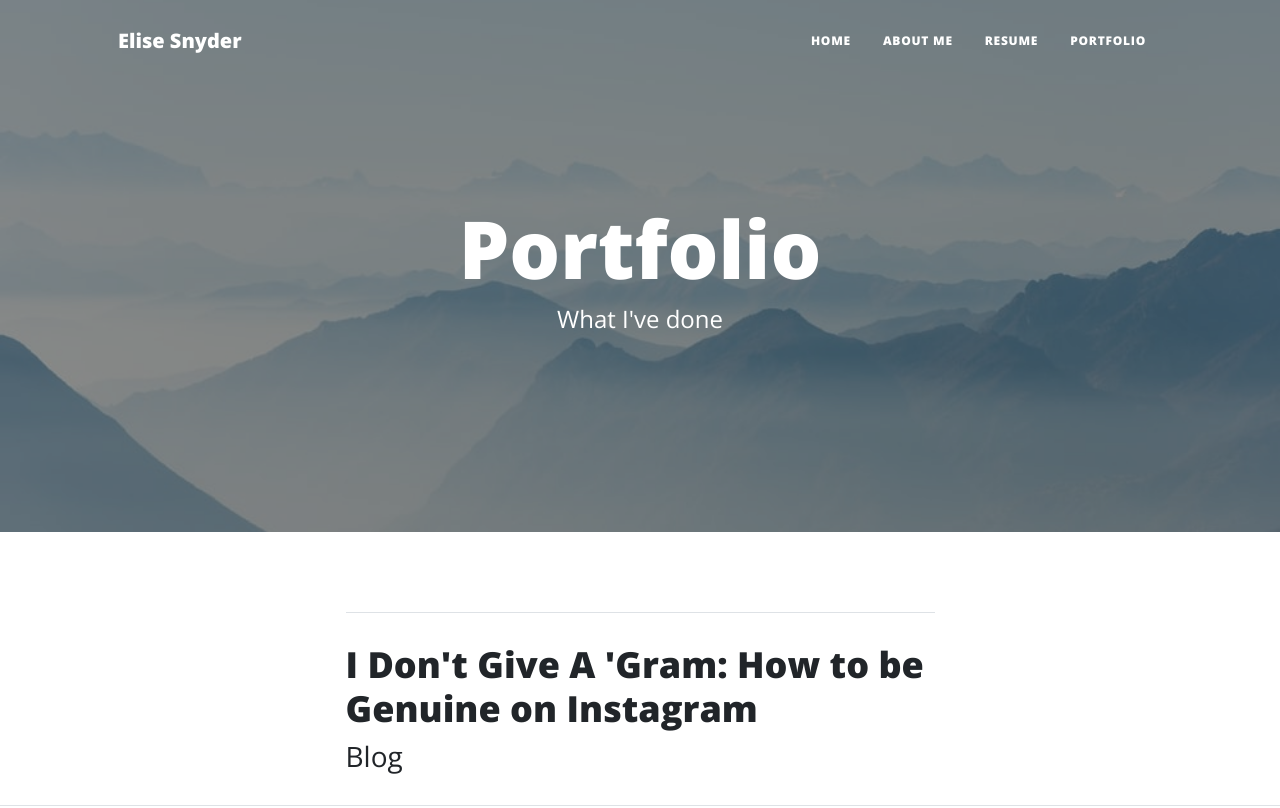
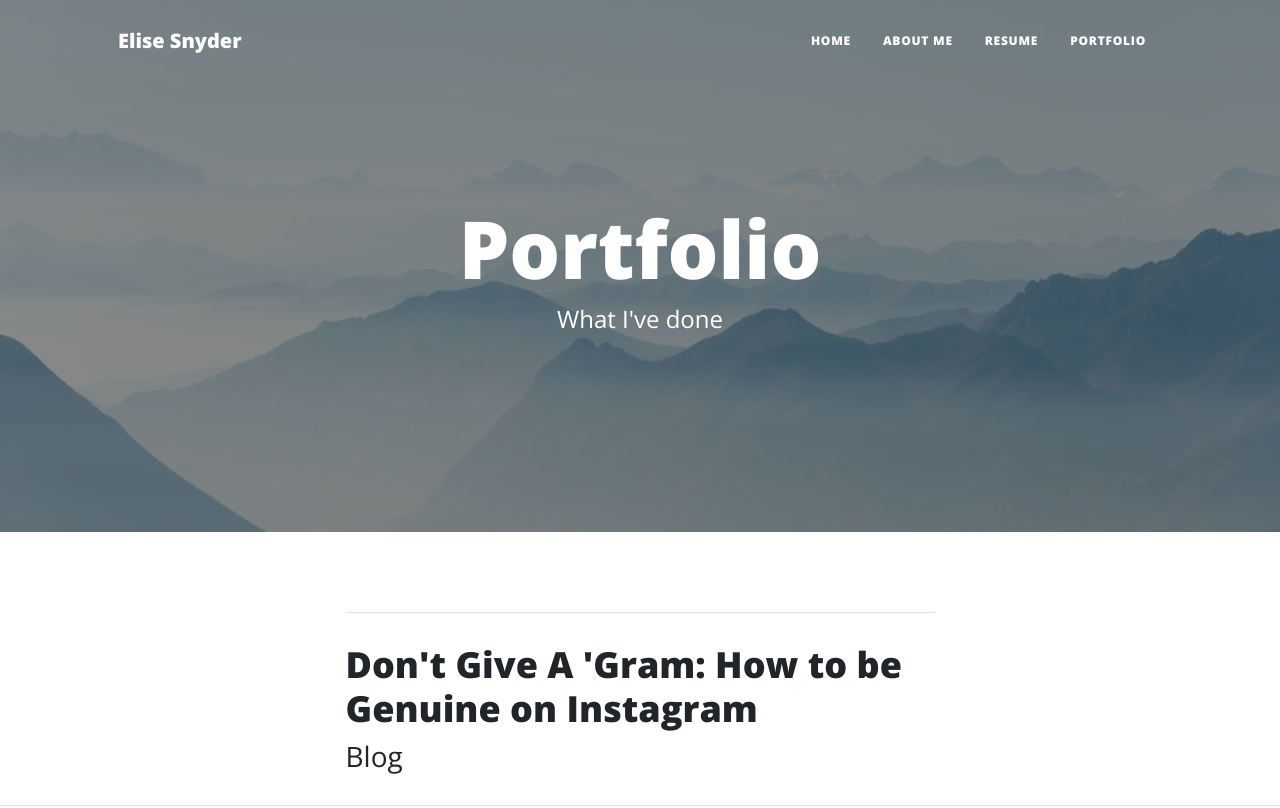
Before and after one commit to elisekatheryn/resume, a plain HTML site: page html/port.html in a window 1280 px wide. Shown: the top 808 px of the page. Drawn offline with nearby package versions, Linux system fonts and the light colour scheme; files whose address does not match are found by name.

Commit message:
Update port.html

```diff
--- a/html/port.html
+++ b/html/port.html
@@ -61,7 +61,7 @@
                     <!-- Post preview-->
                     <div class="post-preview">
                         <a href="../html/blog.html">
-                            <h2 class="post-title">I Don't Give A 'Gram: How to be Genuine on Instagram</h2>
+                            <h2 class="post-title"> Don't Give A 'Gram: How to be Genuine on Instagram</h2>
                          <h3 class="post-subtitle">
                             Blog
                             </h3>
```
